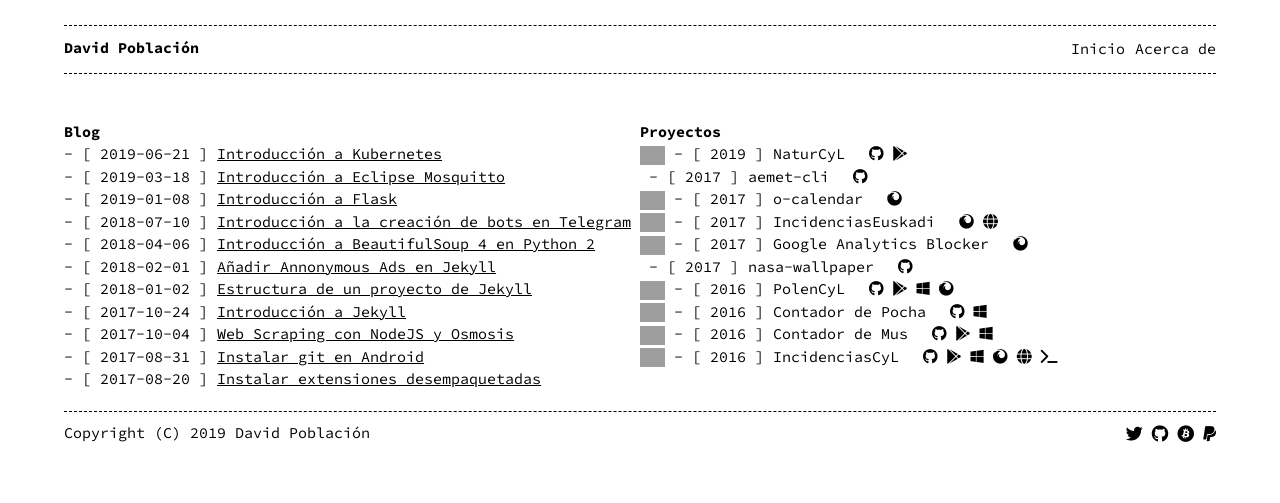
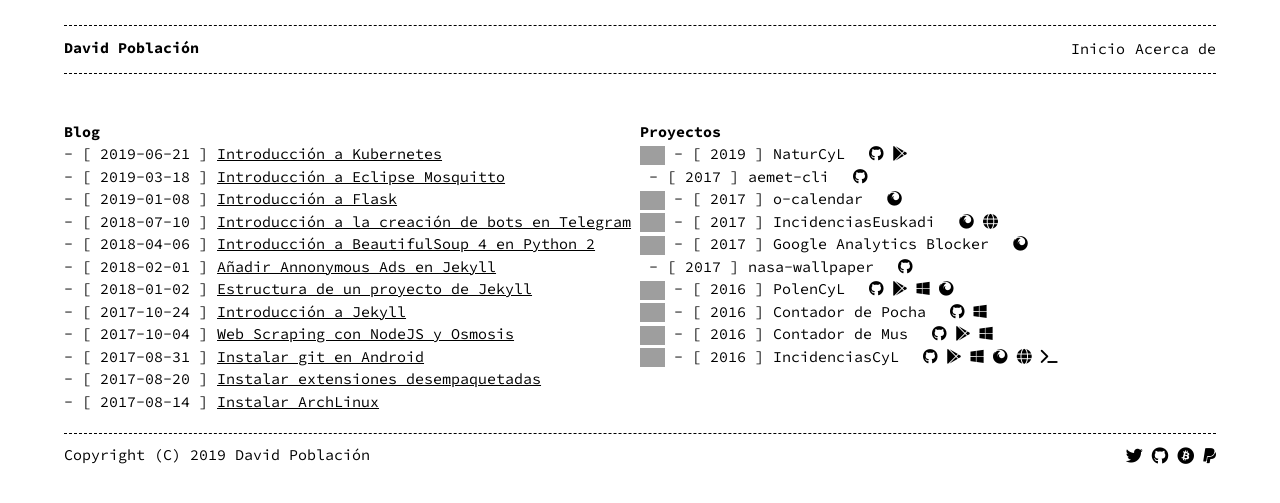
Before and after one commit to davidpob99/davidpob99.github.io, a Jekyll site: the page built from index.md, in a window 1280 px wide. Shown: the top 503 px of the page. Built offline with Jekyll 4.4.1, drawn with Linux system fonts in a browser that asks for light colours; nearby versions of some CDN libraries; a file with an impossible date is left out; grey boxes are pictures that could not be loaded.

Commit message:
Update 2017-08-14-arch-instalar.md

```diff
--- a/_posts/2017-08-14-arch-instalar.md
+++ b/_posts/2017-08-14-arch-instalar.md
@@ -2,7 +2,7 @@
 title: Instalar ArchLinux
 layout: post
 published: true
-date: {}
+date: 2017-08-14T00:00:00.000Z
 headerImage: true
 tag:
   - linux
```
